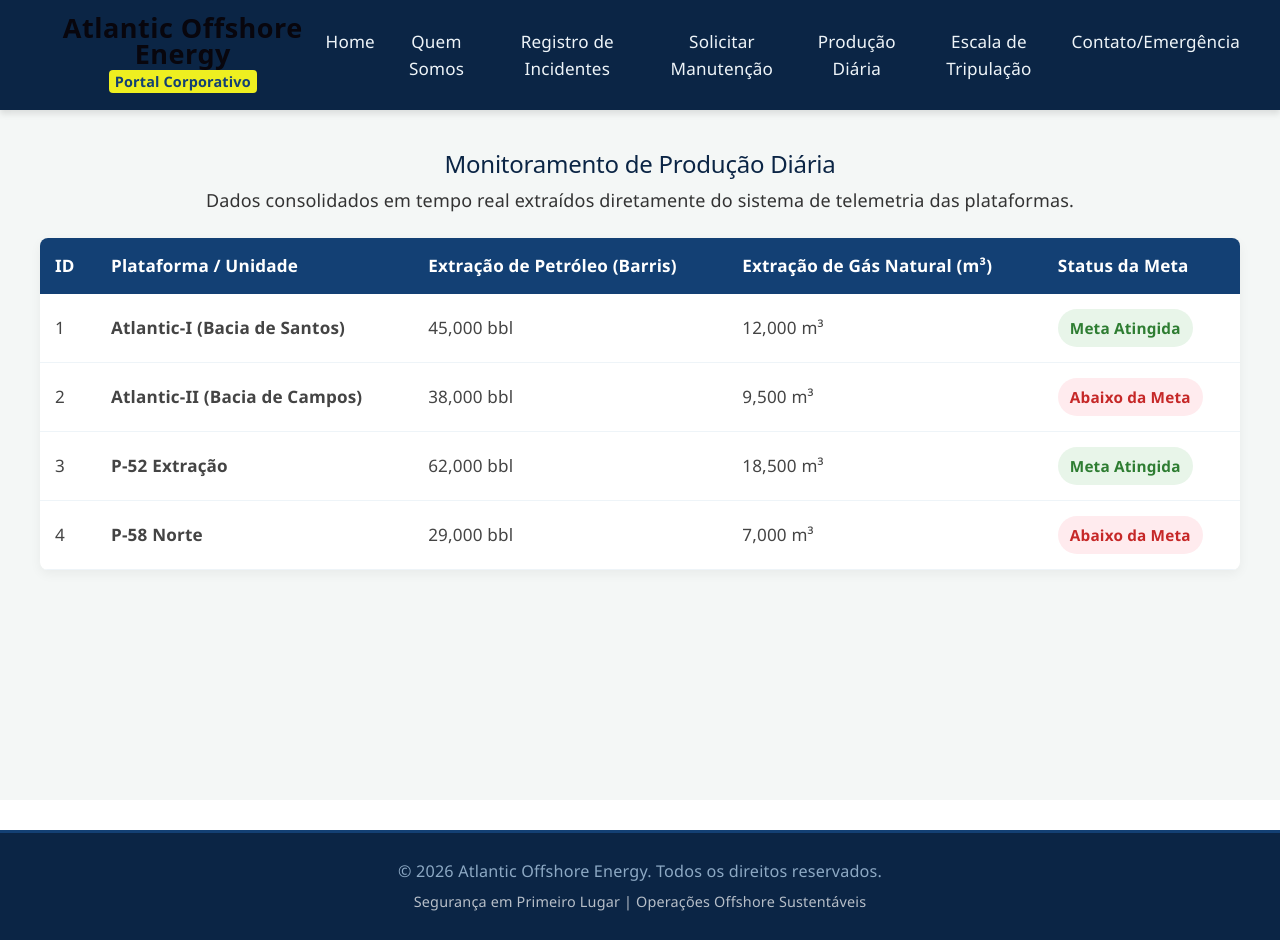
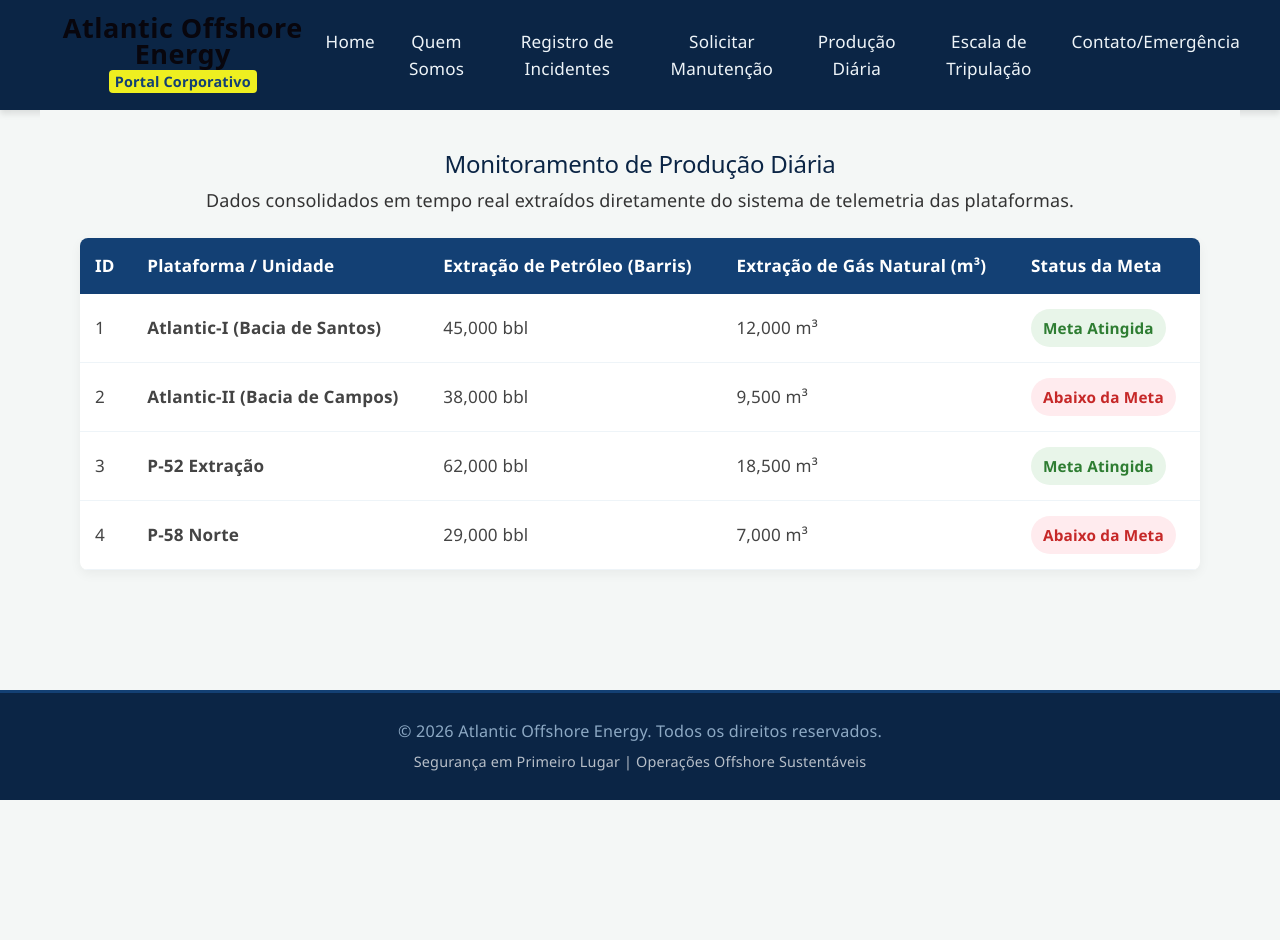
Before and after one commit to BrunnoRosa/ativ_pontuada_equipe, a React (Vite) app in the folder front-projeto-AOE/: page /producao in a window 1280 px wide. After the commit the page ends 800 px from the top, so only its background shows below. Built offline with nearby package versions, Linux system fonts and the light colour scheme.

Commit message:
Fazendo alterações e correções de erros no footer e no index.css

```diff
--- a/front-projeto-AOE/src/App.jsx
+++ b/front-projeto-AOE/src/App.jsx
@@ -20,26 +20,22 @@ const ContatoEmergencia = () => <div style={{ padding: '40px' }}><h2>Página Con
 export default function App() {
   return (
     <Router>
-      {/* O Header fica fixo no topo de todas as páginas */}
+      {/* Criamos essa div para envelopar todo o site */}
+      <div className="app-container">
         <Header />
 
-      <main className="content-container" style={{ minHeight: '80vh', padding: '20px' }}>
+        {/* Tiramos aquele 'style' em linha daqui e vamos controlar pelo CSS */}
+        <main className="content-container">
           <Routes>
-          {/* Suas Páginas */}
             <Route path="/" element={<Home />} />
             <Route path="/incidentes" element={<RegistroIncidentes />} />
             <Route path="/producao" element={<MonitoramentoProducao />} />
-
-          {/* Páginas da sua Dupla (Rotas já configuradas) */}
-          <Route path="/quem-somos" element={<QuemSomos />} />
-          <Route path="/manutencao" element={<SolicitacaoManutencao />} />
-          <Route path="/escala" element={<EscalaTripulacao />} />
-          <Route path="/contato" element={<ContatoEmergencia />} />
+            {/* ... as outras rotas permanecem iguais ... */}
           </Routes>
         </main>
 
-      {/* O Footer fica fixo no rodapé de todas as páginas */}
         <Footer />
+      </div>
     </Router>
   );
 }
--- a/front-projeto-AOE/src/components/Footer/style.css
+++ b/front-projeto-AOE/src/components/Footer/style.css
@@ -17,3 +17,14 @@
   color: #ffffff;
   opacity: 0.7;
 }
+
+.main-footer {
+  background-color: #0b2545;
+  color: #8da9c4;
+  text-align: center;
+  padding: 20px 0;
+  margin-top: auto; /* Mude para auto para ele se apoiar perfeitamente no fundo */
+  border-top: 3px solid #134074;
+  font-size: 0.9rem;
+  width: 100%;
+}
--- a/front-projeto-AOE/src/index.css
+++ b/front-projeto-AOE/src/index.css
@@ -157,3 +157,56 @@ body {
   background-color: #f4f7f6; /* Fundo cinza bem claro para destacar os cards */
   color: #333333;
 }
+
+/* Garante que o navegador use 100% da altura da tela disponível */
+html, body, #root {
+  height: 100%;
+  margin: 0;
+  box-sizing: border-box;
+}
+
+/* O container principal vira um Flexbox em coluna */
+.app-container {
+  display: flex;
+  flex-direction: column;
+  min-height: 100vh; /* Ocupa no mínimo 100% da altura da tela */
+}
+
+/* O conteúdo do meio ganha a propriedade 'flex: 1',
+   o que obriga ele a esticar e empurrar o footer para baixo */
+.content-container {
+  flex: 1;
+  padding: 20px;
+  max-width: 1200px;
+  width: 100%;
+  margin: 0 auto;
+  box-sizing: border-box;
+}
+
+/* 1. Reset completo para garantir que nenhum elemento force um fundo escuro */
+html, body, #root {
+  height: 100%;
+  margin: 0;
+  padding: 0;
+  background-color: #f4f7f6 !important; /* Força o fundo cinza claro em tudo */
+  font-family: 'Segoe UI', Roboto, Helvetica, Arial, sans-serif;
+}
+
+/* 2. Garante que o container que envelopa o site também use o fundo claro */
+.app-container {
+  display: flex;
+  flex-direction: column;
+  min-height: 100vh;
+  background-color: #f4f7f6;
+}
+
+/* 3. O miolo do site centralizado (o fundo preto sumirá das laterais) */
+.content-container {
+  flex: 1;
+  padding: 20px;
+  max-width: 1200px;
+  width: 100%;
+  margin: 0 auto;
+  box-sizing: border-box;
+  background-color: #f4f7f6; /* Alinha com o resto do fundo */
+}
```
Lines whose indentation alone changed are shown as unchanged.
